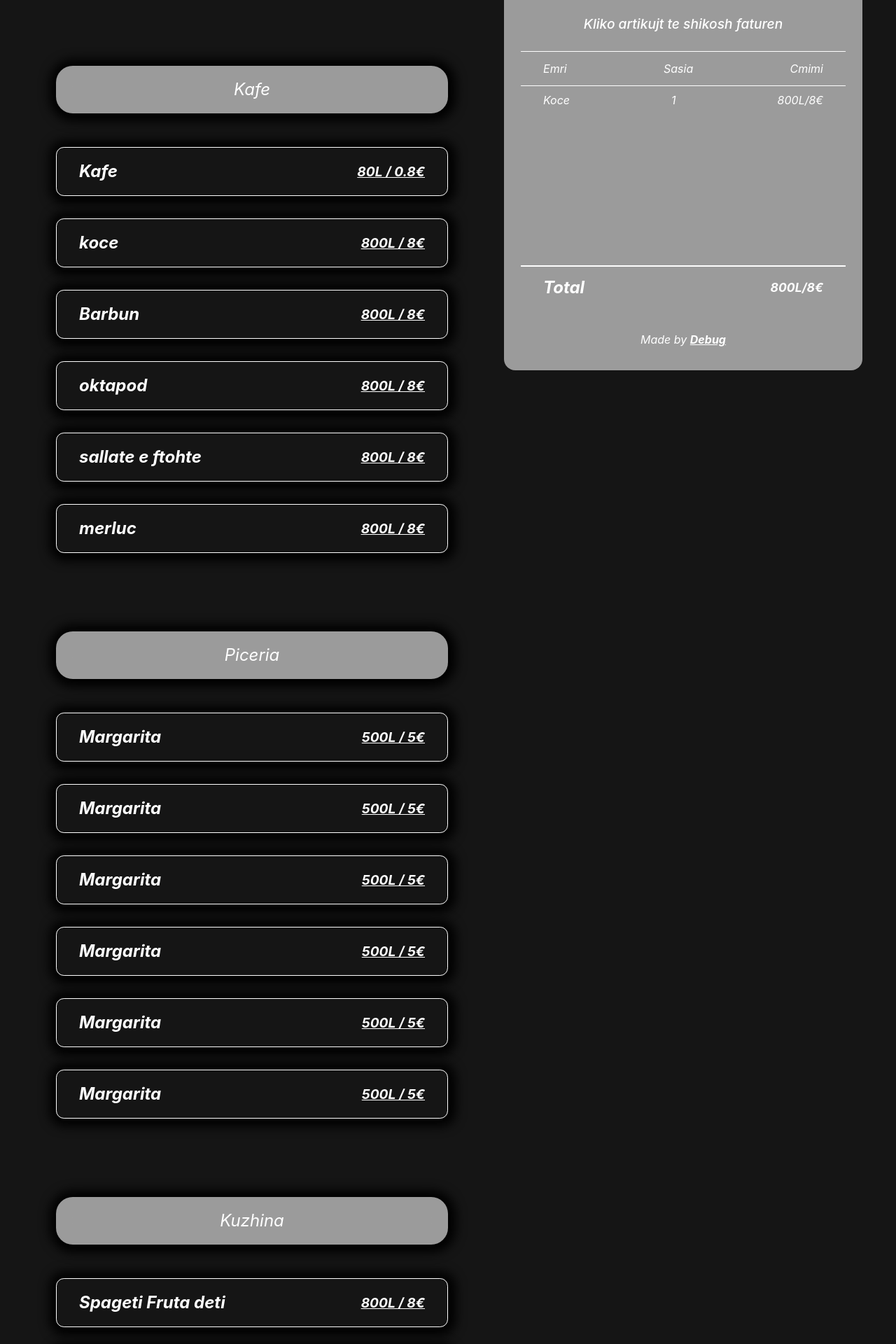
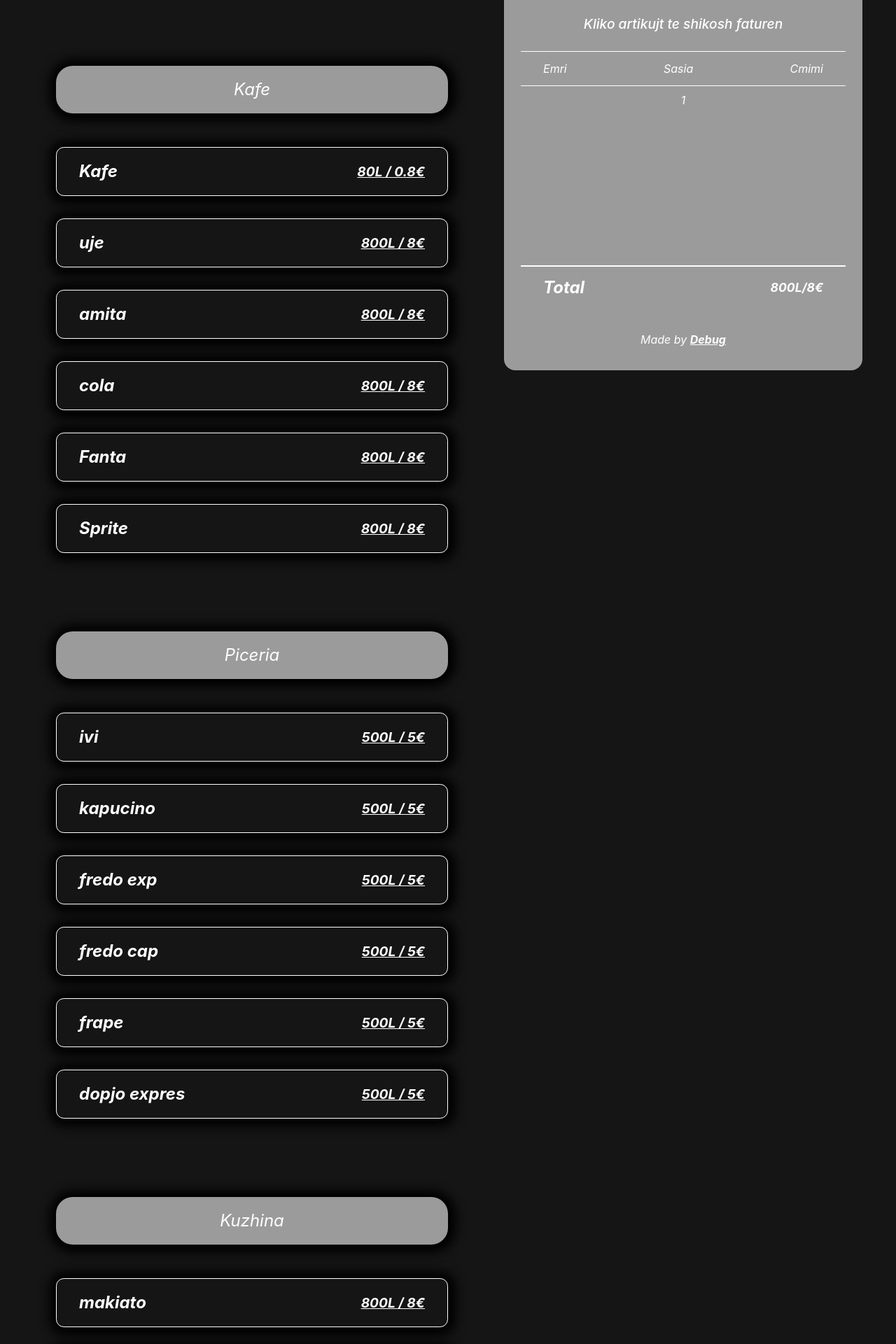
Before and after one commit to Don-Debug/Next-Restaurant, a Next.js app: page /menu in a window 1280 px wide. Shown: the part 300-2220 px from the top of the page at 70% size. Built offline with nearby package versions, Linux system fonts and the light colour scheme.

Commit message:
[already broken]

```diff
--- a/app/constmenu/Barmenu.tsx
+++ b/app/constmenu/Barmenu.tsx
@@ -7,23 +7,23 @@ const barMenu = [
         price: "80L / 0.8€",
       },
       {
-        name: "koce",
+        name: "uje",
         price: "800L / 8€",
       },
       {
-        name: "Barbun",
+        name: "amita",
         price: "800L / 8€",
       },
       {
-        name: "oktapod",
+        name: "cola",
         price: "800L / 8€",
       },
       {
-        name: "sallate e ftohte",
+        name: "Fanta",
         price: "800L / 8€",
       },
       {
-        name: "merluc",
+        name: "Sprite",
         price: "800L / 8€",
       },
     ],
@@ -32,27 +32,27 @@ const barMenu = [
     Name: "Piceria",
     items: [
       {
-        name: "Margarita",
+        name: "ivi",
         price: "500L / 5€",
       },
       {
-        name: "Margarita",
+        name: "kapucino",
         price: "500L / 5€",
       },
       {
-        name: "Margarita",
+        name: "fredo exp",
         price: "500L / 5€",
       },
       {
-        name: "Margarita",
+        name: "fredo cap",
         price: "500L / 5€",
       },
       {
-        name: "Margarita",
+        name: "frape",
         price: "500L / 5€",
       },
       {
-        name: "Margarita",
+        name: "dopjo expres",
         price: "500L / 5€",
       },
     ],
@@ -61,27 +61,27 @@ const barMenu = [
     Name: "Kuzhina",
     items: [
       {
-        name: "Spageti Fruta deti",
+        name: "makiato",
         price: "800L / 8€",
       },
       {
-        name: "Spageti Fruta deti",
+        name: "uje vitamina",
         price: "800L / 8€",
       },
       {
-        name: "Spageti Fruta deti",
+        name: "uje me gaz",
         price: "800L / 8€",
       },
       {
-        name: "Spageti Fruta deti",
+        name: "peroni",
         price: "800L / 8€",
       },
       {
-        name: "Spageti Fruta deti",
+        name: "Heineken",
         price: "800L / 8€",
       },
       {
-        name: "Spageti Fruta deti",
+        name: "korca",
         price: "800L / 8€",
       },
     ],
--- a/app/menu/components/Bar.tsx
+++ b/app/menu/components/Bar.tsx
@@ -1,9 +1,18 @@
 import Link from "next/link";
 import barMenu from "../../constmenu/Barmenu";
+import React, { useState } from "react";
+import CheckBill from "./CheckBill";
+
+interface SelectedItem {
+  name: string;
+  price: string;
+}
 
 export default function Bar() {
-  const handleClick = (event: React.MouseEvent<HTMLDivElement>) => {
-    console.log("clicked");
+  const [selectedItem, setSelectedItem] = useState<SelectedItem | null>(null);
+
+  const handleClick = (item: { name: string; price: string }) => {
+    setSelectedItem({ name: item.name, price: item.price });
   };
   return (
     <div className="flex flex-col gap-[2rem] w-[100%] mt-[2rem] pb-[5rem]">
@@ -24,7 +33,7 @@ export default function Bar() {
                 key={item.name}
                 className="flex justify-between w-[100%] items-center border-[1px]
                 border-white px-8 py-4 rounded-[0.7rem] mt-[2rem] box-shadow"
-                onClick={handleClick}
+                onClick={() => handleClick(item)}
               >
                 <h1 className="text-[1.5rem]  font-bold">{item.name}</h1>
                 <p className=" underline font-bold text-[1.2rem]">
@@ -35,6 +44,7 @@ export default function Bar() {
           </div>
         </div>
       ))}
+      {selectedItem && <CheckBill selectedItem={selectedItem} />}
     </div>
   );
 }
--- a/app/menu/components/CheckBill.tsx
+++ b/app/menu/components/CheckBill.tsx
@@ -1,5 +1,14 @@
 import Link from "next/link";
-export default function CheckBill() {
+
+interface Props {
+  selectedItem: {
+    name: string;
+    price: string;
+  };
+}
+
+export default function CheckBill({ selectedItem }: Props) {
+  console.log(selectedItem);
   return (
     <div>
       <h1 className="bg-blured px-[1rem] py-[1rem] w-[100%] text-center text-[1.5rem] rounded-[1.5rem] box-shadow">
@@ -20,13 +29,14 @@ export default function CheckBill() {
             <p>Cmimi</p>
           </div>
           <div className="flex flex-col overflow-y-auto snap-y snap-mandatory vertical-sb gap-5 h-[15rem]">
+            {selectedItem.name}
             <div
               className="flex flex-row justify-between items-center
             px-8 py-1 mt-1"
             >
-              <p>Koce</p>
+              <p>{selectedItem.name}</p>
               <p>1</p>
-              <p>800L/8€</p>
+              <p>{selectedItem.price}</p>
             </div>
           </div>
           <div
--- a/app/menu/page.tsx
+++ b/app/menu/page.tsx
@@ -43,7 +43,12 @@ export default function Menu() {
           {showSecondDiv && <Restaurant />}
         </div>
         <div className="w-[40%] fixed right-[3rem]">
-          <CheckBill />
+          <CheckBill
+            selectedItem={{
+              name: "",
+              price: "",
+            }}
+          />
         </div>
       </div>
     </div>
```
